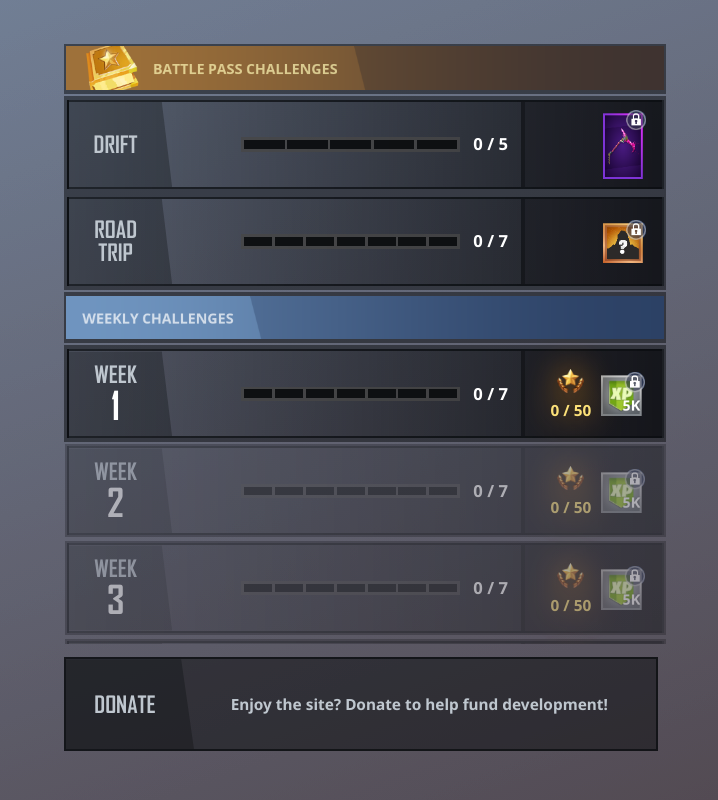
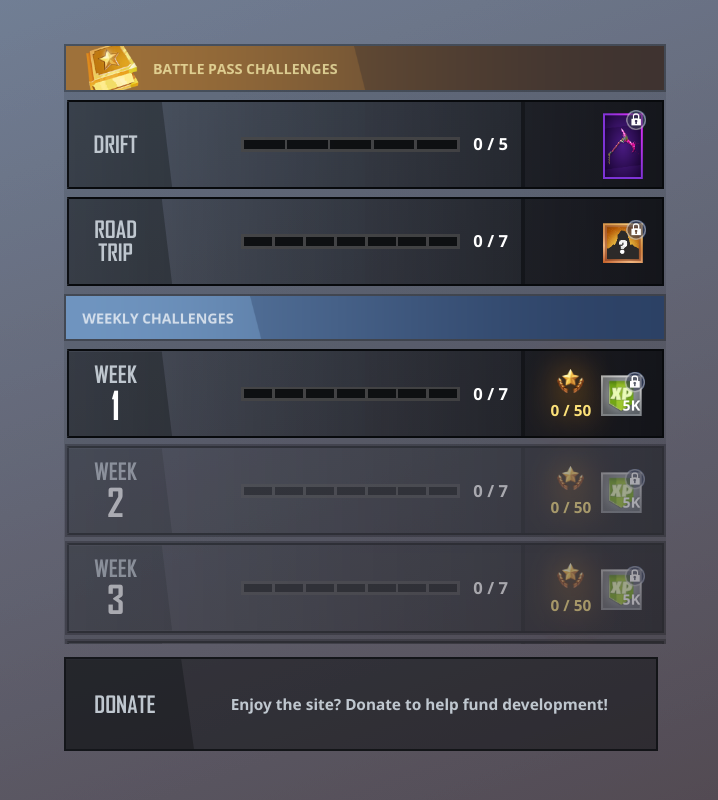
Before and after one commit to Jdwede/Jdwede.github.io, a plain HTML site: page battlepass.html in a window 1280 px wide. Shown: the full height of the page, 0-718 px from the left. Drawn offline with nearby package versions, Linux system fonts and the light colour scheme; a script that the page names is missing.

Commit message:
Small fixes to borders
* Made border colors consistent all around div

```diff
--- a/css/style.css
+++ b/css/style.css
@@ -203,6 +203,7 @@ a
     box-sizing: border-box;
     overflow: scroll;
     overflow-x: hidden;
+	background: rgba(8, 10, 13, 0.1);
     -webkit-overflow-scrolling: touch;
 }
 
@@ -244,10 +245,10 @@ a
 /* Border style for battle pass bar image */
 .battlePassBar
 {
-    width:110%;
-    outline: solid 0.2083vw rgba(8, 10, 13, 0.5);
+    width:100%;
+    outline: solid 0.2083vw rgba(8, 10, 13, 0);
     box-sizing: border-box;
-    border: solid 0.2083vw rgba(8, 10, 13, 0.5);
+    border: solid 0.2083vw rgba(8, 10, 13, 0.3);
 }
 
 .battlePassBar:hover
@@ -260,12 +261,15 @@ a
 .battlePassWeeks
 {
     display: flex;
-    outline: solid 4px rgba(8, 10, 13, 0.5);
+    /*outline: solid 4.5px rgba(8, 10, 13, 0.2);*/
     flex-direction: row;
     align-items: center;
     position:relative;
     box-sizing: border-box;
-    border: solid 0.2083vw rgba(8, 10, 13, 0.7);
+	border-left: solid 0.2083vw rgba(8, 10, 13, 0.7);
+	border-top: solid 0.2083vw rgba(8, 10, 13, 1);
+	border-right: solid 0.2083vw rgba(8, 10, 13, 1);
+	border-bottom: solid 0.2083vw rgba(8, 10, 13, 1);
     /* height = height of week 1 box (112px) divided by challengeListContainer height (691px) = 16.2% */
     height: 14.84%;
     width: 99.2%;
@@ -485,7 +489,10 @@ a
     align-items: center;
     position:relative;
     box-sizing: border-box;
-    border: solid 0.2083vw rgba(8, 10, 13, 0.7);
+    border-left: solid 0.2083vw rgba(8, 10, 13, 0.7);
+	border-top: solid 0.2083vw rgba(8, 10, 13, 1);
+	border-right: solid 0.2083vw rgba(8, 10, 13, 1);
+	border-bottom: solid 0.2083vw rgba(8, 10, 13, 1);
     /* height = height of week 1 box (112px) divided by challengeListContainer height (691px) = 16.2% */
     height: 14.84%;
     width: 99.2%;
```
